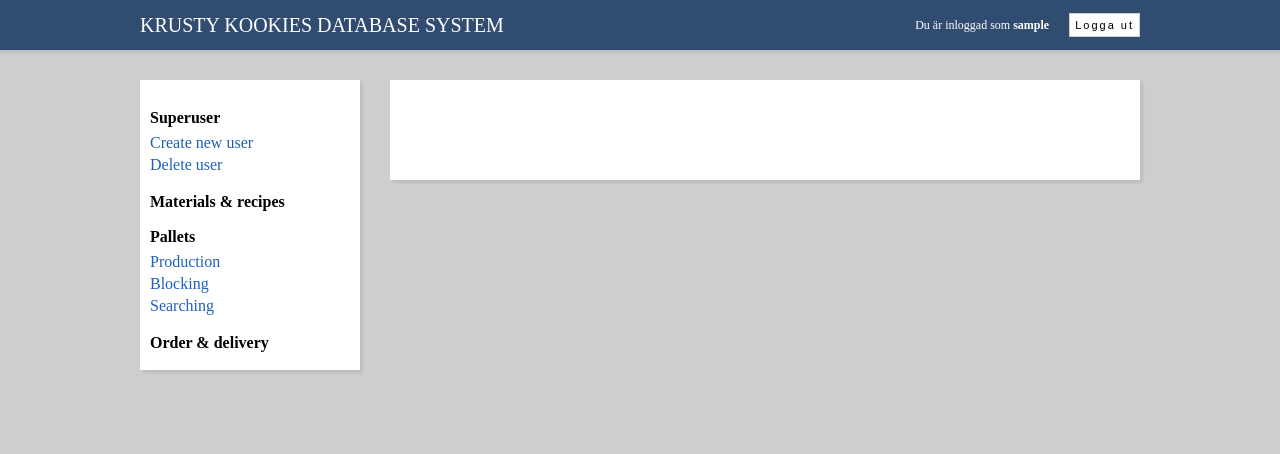
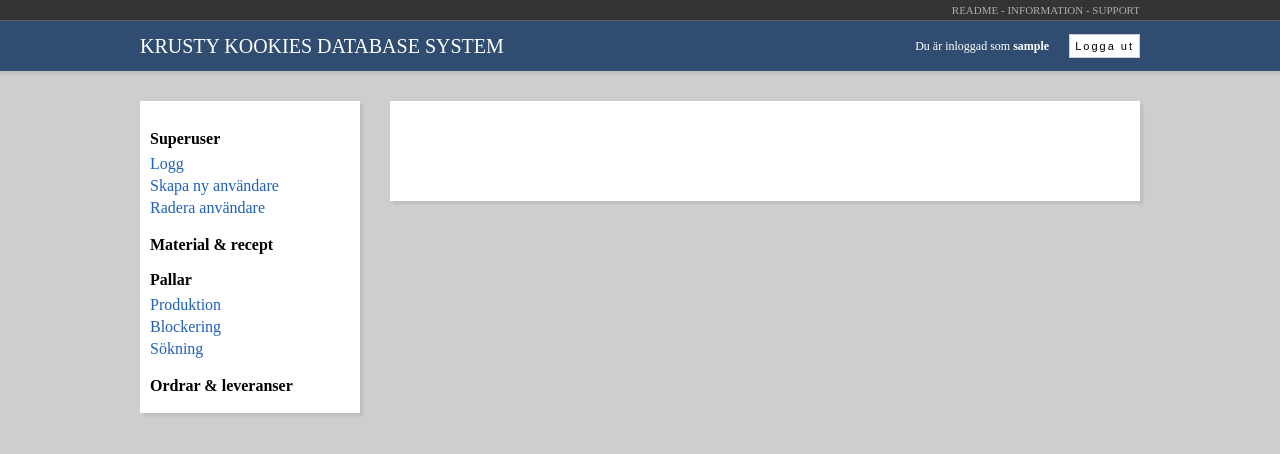
Before and after one commit to jivung/krustykookies, a PHP site: page / in a window 1280 px wide. Shown: the top 454 px of the page. Run offline with PHP 8.4, Linux system fonts and the light colour scheme; the visitor is signed in with stand-in values (Sample User, id 1).

Commit message:
Updated SQL with user tables. Added check-functions for superuser and recipe/material-users, and tested different displays on the menu depending on usergroup of logged in user.

```diff
--- a/includes/content.php
+++ b/includes/content.php
@@ -1,16 +1,41 @@
+<?php
+require_once("includes/setup.php");
+require_once("includes/database.php");
+require_once("includes/mysql_connect_data.php");
+$db = new Database($host, $userName, $password, $database);
+?>
 <div id="maincontainer">
 	<div id="leftbar">
 		<div id="leftbarcontent">
 			<ul>
+
+				<?php
+					$db->openConnection();
+					if($db->checkSuperUser($_SESSION['username'])) {
+				?>
 				<li class="heading">Superuser</li>
-				<li class="link"><a href="">Create new user</a></li>
-				<li class="link"><a href="">Delete user</a></li>
-				<li class="heading">Materials & recipes</li>
-				<li class="heading">Pallets</li>
-				<li class="link"><a href="">Production</a></li>
-				<li class="link"><a href="">Blocking</a></li>
-				<li class="link"><a href="">Searching</a></li>
-				<li class="heading">Order & delivery</li>
+				<li class="link"><a href="?page=captainslog">Logg</a></li>
+				<li class="link"><a href="?page=createuser">Skapa ny användare</a></li>
+				<li class="link"><a href="?page=deleteuser">Radera användare</a></li>
+				<?php
+					}
+					$db->closeConnection();
+				?>
+				<?php
+					$db->openConnection();
+					if($db->checkMaterialUser($_SESSION['username']) || $db->checkSuperUser($_SESSION['username'])) {
+				?>
+				<li class="heading">Material & recept</li>
+				<?php
+					}
+					$db->closeConnection();
+				?>
+				<li class="heading">Pallar</li>
+				<li class="link"><a href="?page=production">Produktion</a></li>
+				<li class="link"><a href="?page=blocking">Blockering</a></li>
+				<li class="link"><a href="?page=search">Sökning</a></li>
+				<li class="heading">Ordrar & leveranser</li>
+
 			</ul>
 		</div>
 	</div>
--- a/includes/database.php
+++ b/includes/database.php
@@ -121,10 +121,14 @@ class Database {
 	}
 
 	/**
+	*Check if the provided password is correct.
+	*Verifies hashed passwords.
+	*Queries the Users database table.
 	*
+	*@param userName The userName
+	*@param passWord The password
 	*
-	*
-	*
+	*@return true if the password is correct, false otherwise.
 	*/
 	public function checkPassword($userName, $passWord){
 		$sql = "SELECT passWord FROM users WHERE userName = ?";
@@ -137,5 +141,19 @@ class Database {
 		}
 		return false;
 	}
+
+	public function checkSuperUser($userName) {
+		$sql = "SELECT superUsers.id FROM users JOIN superUsers ON users.userName = superUsers.userName WHERE users.userName = ?";
+		$result = $this->executeQuery($sql, array($userName));
+		return count($result) == 1;
+
+	}
+
+	public function checkMaterialUser($userName) {
+		$sql = "SELECT materialAndRecipeUsers.id FROM users JOIN materialAndRecipeUsers ON users.userName = materialAndRecipeUsers.userName WHERE users.userName = ?";
+		$result = $this->executeQuery($sql, array($userName));
+		return count($result) == 1;
+
+	}
 }
 ?>
--- a/includes/stylesheet.css
+++ b/includes/stylesheet.css
@@ -73,6 +73,7 @@ border-bottom: 1px solid #5b5b5b;
 width: 1000px;
 height: 20px;
 padding: 0;
+margin-top: 0;
 margin-left: auto;
 margin-right: auto;
 }
@@ -84,9 +85,10 @@ margin-right: auto;
 */
 #readmecontainer {
 float: right;
-width: ;
+width: auto;
 height: 20px;
 padding: 0;
+margin-top: 0px;
 font-size: 11px;
 font-family: Microsoft Tai le;
 font-weight: normal;
@@ -198,7 +200,7 @@ margin-right: auto;
 */
 #leftbar {
 width: 220px;
-height: ;
+height: auto;
 background: #FFFFFF;
 padding: 0;
 float: left;
@@ -246,7 +248,7 @@ font-size: 16px;
 
 #leftbarcontent {
 width: 200px;
-height: ;
+height: auto;
 padding-bottom: 10px;
 float: left;
 margin-top: 10px;
--- a/index.php
+++ b/index.php
@@ -1,6 +1,7 @@
 <?php
 require_once("includes/setup.php");
 require_once("includes/database.php");
+require_once("includes/mysql_connect_data.php");
 ?>
 <!DOCTYPE html>
 <html>
@@ -8,17 +9,17 @@ require_once("includes/database.php");
 		<title>
 			Krusty Kookies Database System
 		</title>
-		<meta charset="utf8"/>
+		<meta charset="utf-8" />
 		<link type="text/css" rel="stylesheet" href="includes/stylesheet.css" />
 	</head>
 	<body>
-		<!--<div id="toptopbanner">
-			<<div id="toptopcontainer">
+		<div id="toptopbanner">
+			<div id="toptopcontainer">
 				<div id="readmecontainer">
 					README - INFORMATION - SUPPORT
 				</div>
 			</div>
-		</div>-->
+		</div>
 		<div id="topbanner">
 			<div id="topcontainer">
 				<div id="logocontainer">
```
Also changed, not shown: other parts of includes/stylesheet.css (+20 -21 lines), includes/passwordtest.php (+9 -3 lines), other/dbsql.sql (+28 -0 lines).
